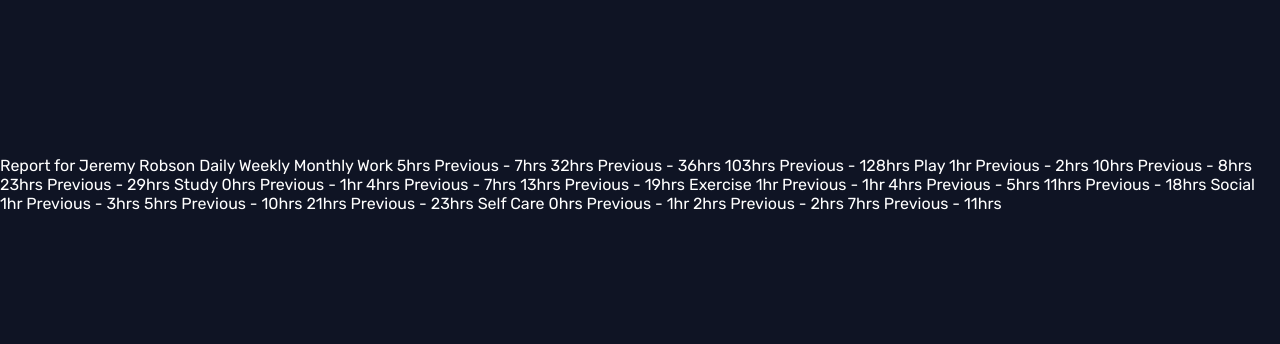
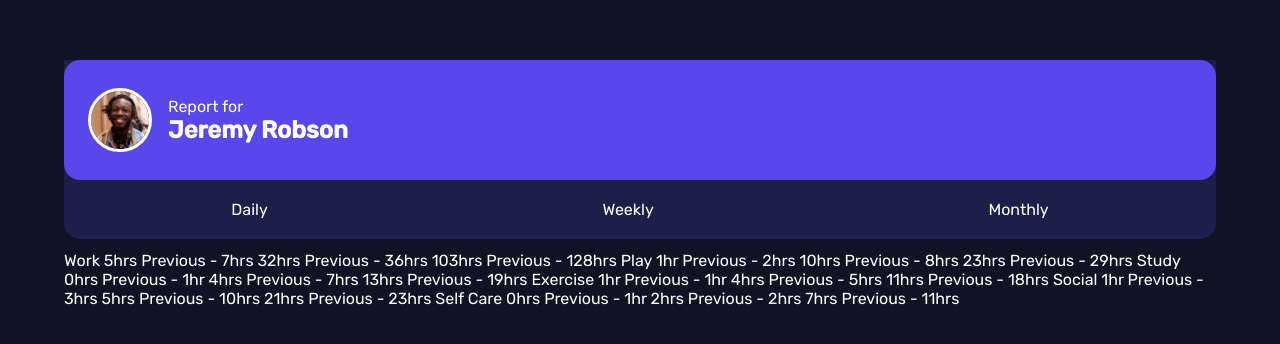
Before and after one commit to EseAlli/time-tracking-dashboard, a plain HTML site: page index.html in a window 1280 px wide. Shown: the part 216-560 px from the top of the page. Drawn offline with Linux system fonts and the light colour scheme.

Commit message:
quick fix

```diff
--- a/index.html
+++ b/index.html
@@ -19,7 +19,25 @@
   <body>
     <main>
       <div class="dashboard">
-        Report for Jeremy Robson Daily Weekly Monthly Work 5hrs
+        <section class="header">
+          <div class="title">
+            <img
+              src="./images/image-jeremy.png"
+              alt="jeremy-avatar"
+              class="avatar"
+            />
+            <div>
+              <p>Report for</p>
+              <h1>Jeremy Robson</h1>
+            </div>
+          </div>
+          <ul class="filter">
+            <li>Daily</li>
+            <li>Weekly</li>
+            <li>Monthly</li>
+          </ul>
+        </section>
+        Work 5hrs
         <!-- daily -->
         Previous - 7hrs
         <!-- daily -->
--- a/style.css
+++ b/style.css
@@ -28,8 +28,43 @@ body {
   align-items: center;
 }
 
+ul {
+  list-style: none;
+}
+
 .dashboard {
   display: flex;
   flex-direction: column;
   gap: 0.75rem;
+  width: 90%;
+  margin: 0 auto;
 }
+
+.header {
+  background-color: var(--secondary-dark-blue);
+  border-bottom-left-radius: 1rem;
+  border-bottom-right-radius: 1rem;
+}
+
+.avatar {
+  display: block;
+  max-width: 100%;
+  height: 4rem;
+  border: 3px solid white;
+  border-radius: 9999px;
+}
+
+.title {
+  display: flex;
+  gap: 1rem;
+  align-items: center;
+  background-color: var(--primary-blue);
+  padding: 1.75rem 1.5rem;
+  border-radius: 1rem;
+}
+
+.filter {
+  display: flex;
+  justify-content: space-around;
+  padding: 1.25rem 0;
+}
```
